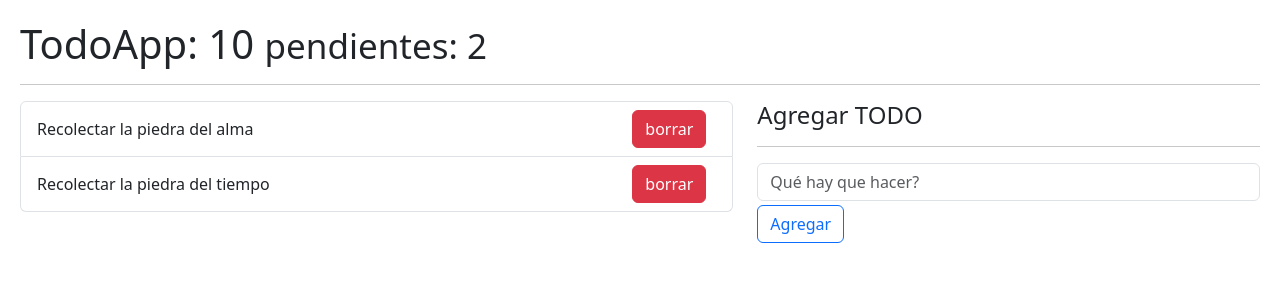
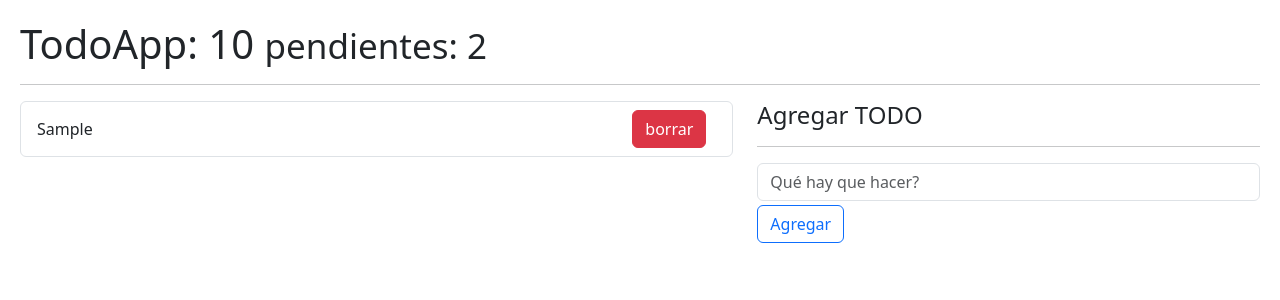
Before and after one commit to Igte312/05-hook-app, a React (Vite) app: page / in a window 1280 px wide. Both pictures are taken after typing "Sample" into the empty fields and a click on the button "Agregar". Shown: the top 300 px of the page. Built offline with nearby package versions, Linux system fonts and the light colour scheme.

Commit message:
[TODO] borrar

```diff
--- a/src/08-useReducer/TodoApp.jsx
+++ b/src/08-useReducer/TodoApp.jsx
@@ -1,27 +1,52 @@
-import { useReducer } from "react"
+import { useEffect, useReducer } from "react"
 import { todoReducer } from "./TodoReducer";
 import { TodoList } from "./TodoList";
 import { TodoAdd } from "./TodoAdd";
 
 const initialState = [
-    {
-        id: new Date().getTime(),
-        description: 'Recolectar la piedra del alma',
-        done: false,
-    },
-    {
-        id: new Date().getTime() * 3,
-        description: 'Recolectar la piedra del tiempo',
-        done: false,
-    }
+    // {
+    //     id: new Date().getTime(),
+    //     description: 'Recolectar la piedra del alma',
+    //     done: false,
+    // }
 ]
+// esto dice que guardará en local storage la persistencia del objeto
+// al final de la linea || [] indica que si está vacio, devolverá vacio para
+// evitar el null
+const init = () => {
+    return JSON.parse( localStorage.getItem('todos')) || [];
+}
 
 export const TodoApp = () => {
 
-    const [ todos, dispatchTodo ] = useReducer( todoReducer, initialState );
+    const [ todos, dispatch ] = useReducer( todoReducer, initialState, init );
+    // guarda en el local storage
+    useEffect(() => {
+      localStorage.setItem('todos', JSON.stringify( todos ));
+    }, [todos])
+
 
     const handleNewTodo = ( todo ) => {
-        console.log({ todo });
+        const action = {
+            type: '[TODO] Add todo',
+            payload: todo
+        }
+
+        dispatch(action);
+    }
+
+    const handleDeleteTodo = ( id ) => {
+        dispatch({
+            type: '[TODO] Remove Todo',
+            payload: id
+        });
+    }
+
+    const handleToggleTodo = ( id ) => {
+        dispatch({
+            type: '[TODO] Toggle Todo',
+            payload: id
+        });
     }
 
     return (
@@ -31,7 +56,11 @@
 
             <div className="row">
                 <div className="col-7">
-                    <TodoList todos={ todos }/>
+                    <TodoList
+                        todos={ todos }
+                        onDeleteTodo ={  handleDeleteTodo }
+                        onToggleTodo={ handleToggleTodo }
+                    />
                 </div>
 
                 <div className="col-5">
--- a/src/08-useReducer/TodoItem.jsx
+++ b/src/08-useReducer/TodoItem.jsx
@@ -1,9 +1,20 @@
 
-export const TodoItem = ({ todo }) => {
+export const TodoItem = ({ todo, onDeleteTodo, onToggleTodo }) => {
     return (
         <li className="list-group-item d-flex justify-content-between">
-            <span className="align-self-center">{ todo.description }</span>
-            <button className="btn btn-danger">borrar</button>
+            <span
+                className={ `align-self-center ${ (todo.done) ? 'text-decoration-line-through' : '' }`}
+                onClick={ () => onToggleTodo( todo.id ) }
+            >
+                { todo.description }
+            </span>
+
+            <button
+                className="btn btn-danger"
+                onClick={ () => onDeleteTodo( todo.id ) }
+            >
+                borrar
+            </button>
         </li>
     )
 }
--- a/src/08-useReducer/TodoList.jsx
+++ b/src/08-useReducer/TodoList.jsx
@@ -1,12 +1,20 @@
 import { TodoItem } from "./TodoItem"
 
-export const TodoList = ({ todos = [] }) => {
+export const TodoList = ({ todos = [], onDeleteTodo, onToggleTodo }) => {
+
+
+
     return (
 
         <ul className="list-group">
             {
                 todos.map(todo => (
-                    <TodoItem key={todo.id} todo={todo} />
+                    <TodoItem
+                        key={todo.id}
+                        todo={todo}
+                        onDeleteTodo={ onDeleteTodo }
+                        onToggleTodo={ onToggleTodo }
+                    />
                 ))
             }
         </ul>
--- a/src/08-useReducer/TodoReducer.js
+++ b/src/08-useReducer/TodoReducer.js
@@ -1,9 +1,27 @@
 
-export const todoReducer = ( initialState = [], action ) => {
+export const todoReducer = (initialState = [], action) => {
 
-    switch ( action.type ) {
-        case 'ABC':
-            throw new Error('Action.type = ABC no está implementada');
+    switch (action.type) {
+        case '[TODO] Add todo':
+            return [...initialState, action.payload];
+
+        case '[TODO] Remove Todo':
+            //firter regresa un nuevo arreglo
+            // regresa todos los todos siempre y cuando el id sea diferente
+            return initialState.filter( todo => todo.id !== action.payload );
+
+        case '[TODO] Toggle Todo':
+            return initialState.map(  todo => {
+
+                if ( todo.id === action.payload ) {
+                    return {
+                        ...todo,
+                        done: !todo.done
+                    }
+                }
+
+                return todo;
+            });
 
         default:
             return initialState;
```
